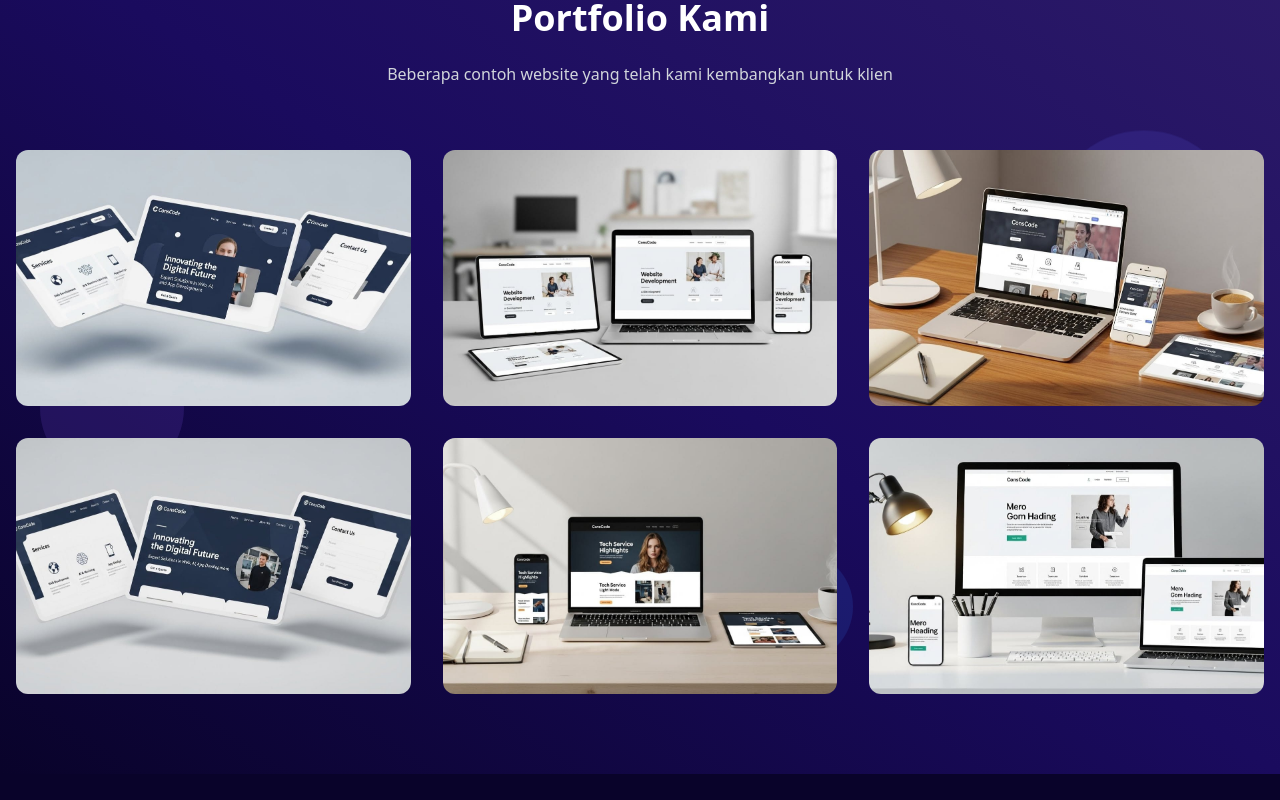
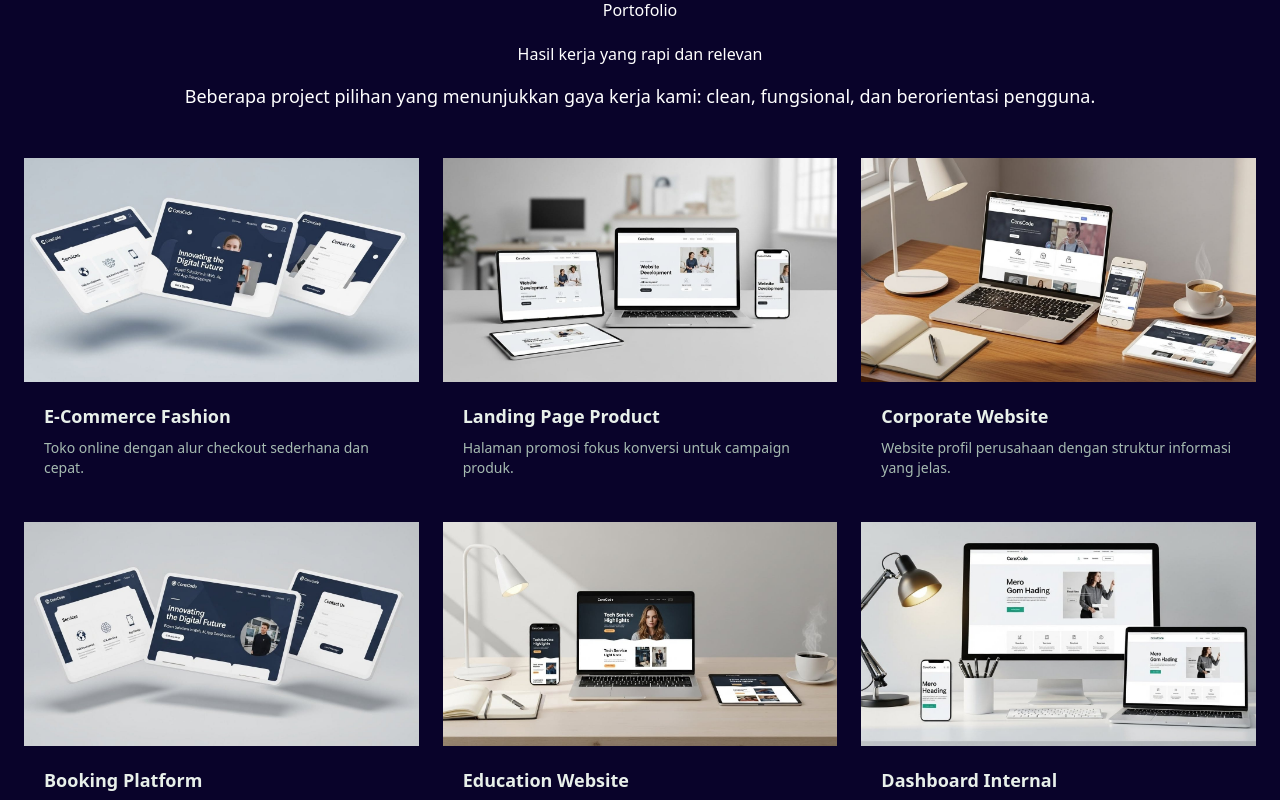
Before and after one commit to conscode-dev/conscode-web, a React (Vite) app: page / in a window 1280 px wide. Shown: the part 6180-6980 px from the top of the page. Built offline with nearby package versions, Linux system fonts and the light colour scheme.

Commit message:
refactor: update Portfolio section - improve project grid and styling with hover effects

```diff
--- a/src/Sections/Portfolio.jsx
+++ b/src/Sections/Portfolio.jsx
@@ -1,5 +1,3 @@
-import { useState } from 'react';
-
 import porto1 from "../assets/images/porto1.jpeg";
 import porto2 from "../assets/images/porto2.jpeg";
 import porto3 from "../assets/images/porto3.jpeg";
@@ -7,89 +5,67 @@ import porto4 from "../assets/images/porto4.jpeg";
 import porto5 from "../assets/images/porto5.jpeg";
 import porto6 from "../assets/images/porto6.jpeg";
 
-const Portfolio = () => {
-  const [activeFilter, setActiveFilter] = useState('all');
-
 const projects = [
   {
     title: "E-Commerce Fashion",
-      category: "e-commerce",
     image: porto1,
-      description: "Website toko fashion online dengan sistem pembayaran terintegrasi"
+    description: "Toko online dengan alur checkout sederhana dan cepat.",
   },
   {
-      title: "E-Commerce Fashion",
-      category: "e-commerce",
+    title: "Landing Page Product",
     image: porto2,
-      description: "Website toko fashion online dengan sistem pembayaran terintegrasi"
+    description: "Halaman promosi fokus konversi untuk campaign produk.",
   },
   {
-      title: "E-Commerce Fashion",
-      category: "e-commerce",
+    title: "Corporate Website",
     image: porto3,
-      description: "Website toko fashion online dengan sistem pembayaran terintegrasi"
+    description: "Website profil perusahaan dengan struktur informasi yang jelas.",
   },
   {
-      title: "E-Commerce Fashion",
-      category: "e-commerce",
+    title: "Booking Platform",
     image: porto4,
-      description: "Website toko fashion online dengan sistem pembayaran terintegrasi"
+    description: "Sistem reservasi dengan tampilan yang mudah digunakan pelanggan.",
   },
   {
-      title: "E-Commerce Fashion",
-      category: "e-commerce",
+    title: "Education Website",
     image: porto5,
-      description: "Website toko fashion online dengan sistem pembayaran terintegrasi"
+    description: "Portal edukasi dengan navigasi yang nyaman untuk siswa.",
   },
   {
-      title: "E-Commerce Fashion",
-      category: "e-commerce",
+    title: "Dashboard Internal",
     image: porto6,
-      description: "Website toko fashion online dengan sistem pembayaran terintegrasi"
+    description: "Dashboard operasional untuk memantau data bisnis harian.",
   },
 ];
 
-  const filteredProjects = activeFilter === 'all'
-    ? projects
-    : projects.filter(project => project.category === activeFilter);
-
+const Portfolio = () => {
   return (
-    <section id="portfolio" className="py-20 bg-gradient-to-bl from-[#2d1b69] via-[#1a0b5e] to-[#09032A] relative overflow-hidden">
-      {/* Background Elements */}
-      <div className="absolute inset-0 opacity-15">
-        <div className="absolute top-1/4 right-10 w-48 h-48 bg-indigo-500 rounded-full mix-blend-multiply animate-float"></div>
-        <div className="absolute bottom-1/3 left-10 w-36 h-36 bg-violet-500 rounded-full mix-blend-multiply animate-float-delayed"></div>
-        <div className="absolute top-3/4 right-1/3 w-28 h-28 bg-blue-500 rounded-full mix-blend-multiply animate-float-slow"></div>
-      </div>
-      <div className="container mx-auto px-4 relative z-10">
-        <div className="text-center mb-16">
-          <h2 className="text-4xl font-bold text-white mb-6">Portfolio Kami</h2>
-          <p className="text-gray-300 max-w-2xl mx-auto mb-8">
-            Beberapa contoh website yang telah kami kembangkan untuk klien
+    <section id="portfolio" className="section-shell py-20">
+      <div className="container mx-auto px-4 md:px-6 relative z-10">
+        <div className="text-center mb-12">
+          <span className="pill">Portofolio</span>
+          <h2 className="section-title mt-5">Hasil kerja yang rapi dan relevan</h2>
+          <p className="section-subtitle mx-auto mt-4 text-lg">
+            Beberapa project pilihan yang menunjukkan gaya kerja kami: clean,
+            fungsional, dan berorientasi pengguna.
           </p>
-
-
         </div>
 
-        <div className="grid md:grid-cols-2 lg:grid-cols-3 gap-8">
-          {filteredProjects.map((project, index) => (
-            <div
-              key={index}
-              className="group relative overflow-hidden rounded-xl bg-[#09032A] hover:transform hover:-translate-y-2 transition-all duration-300"
-            >
+        <div className="grid md:grid-cols-2 lg:grid-cols-3 gap-6">
+          {projects.map((project) => (
+            <article key={project.title} className="soft-card overflow-hidden group">
+              <div className="overflow-hidden">
                 <img
                   src={project.image}
                   alt={project.title}
-                className="w-full h-64 object-cover"
+                  className="w-full h-56 object-cover transition-transform duration-300 group-hover:scale-105"
                 />
-              {/* <div className="absolute inset-0 bg-gradient-to-t from-[#09032A] to-transparent opacity-0 group-hover:opacity-100 transition-all duration-300">
-                <div className="absolute bottom-0 left-0 right-0 p-6">
-                  <h3 className="text-xl font-bold text-white mb-2">{project.title}</h3>
-                  <p className="text-gray-300">{project.description}</p>
-
               </div>
-              </div> */}
+              <div className="p-5">
+                <h3 className="text-lg font-bold text-[#e8f0ea]">{project.title}</h3>
+                <p className="text-sm text-[#a6bbb1] mt-2">{project.description}</p>
               </div>
+            </article>
           ))}
         </div>
       </div>
```
Lines whose indentation alone changed are shown as unchanged.
